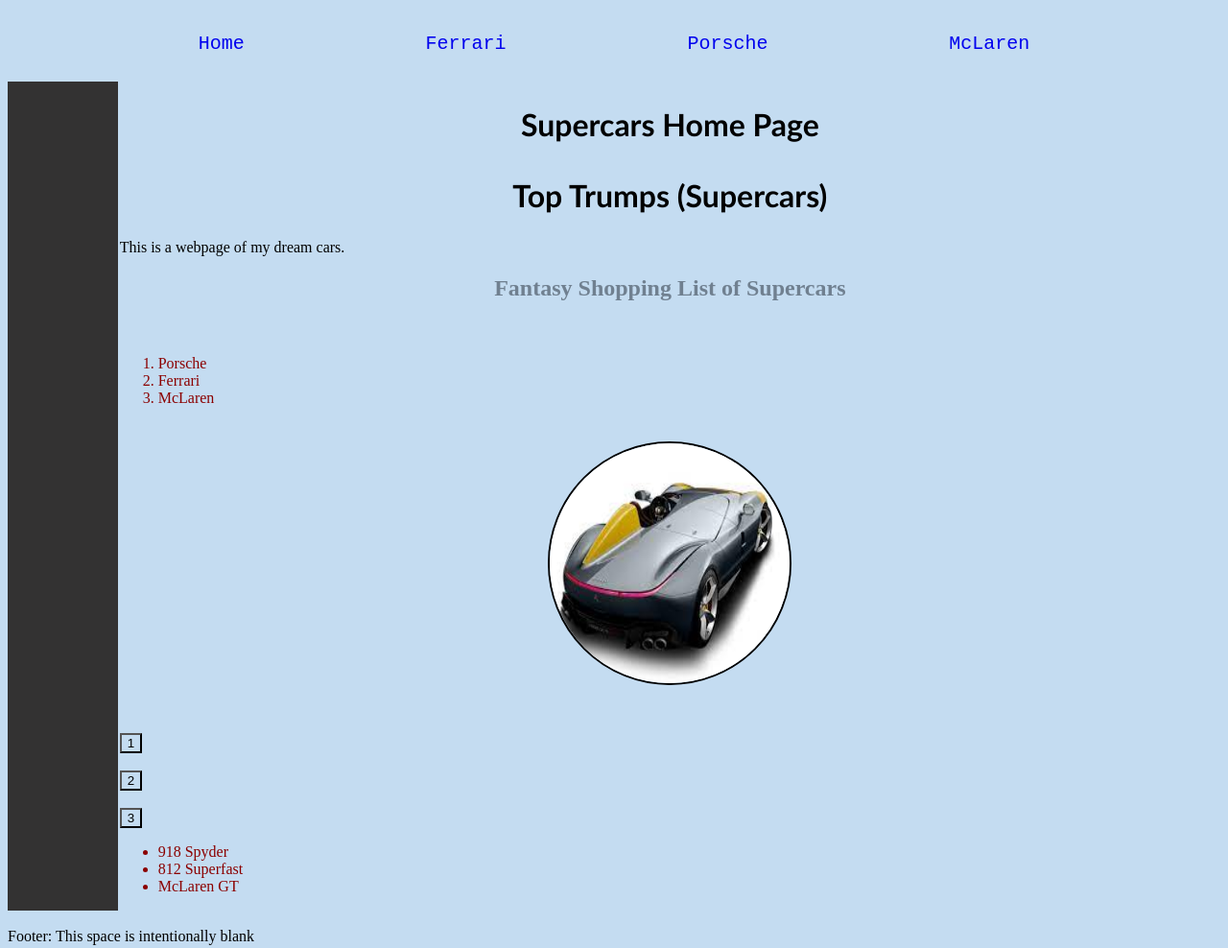
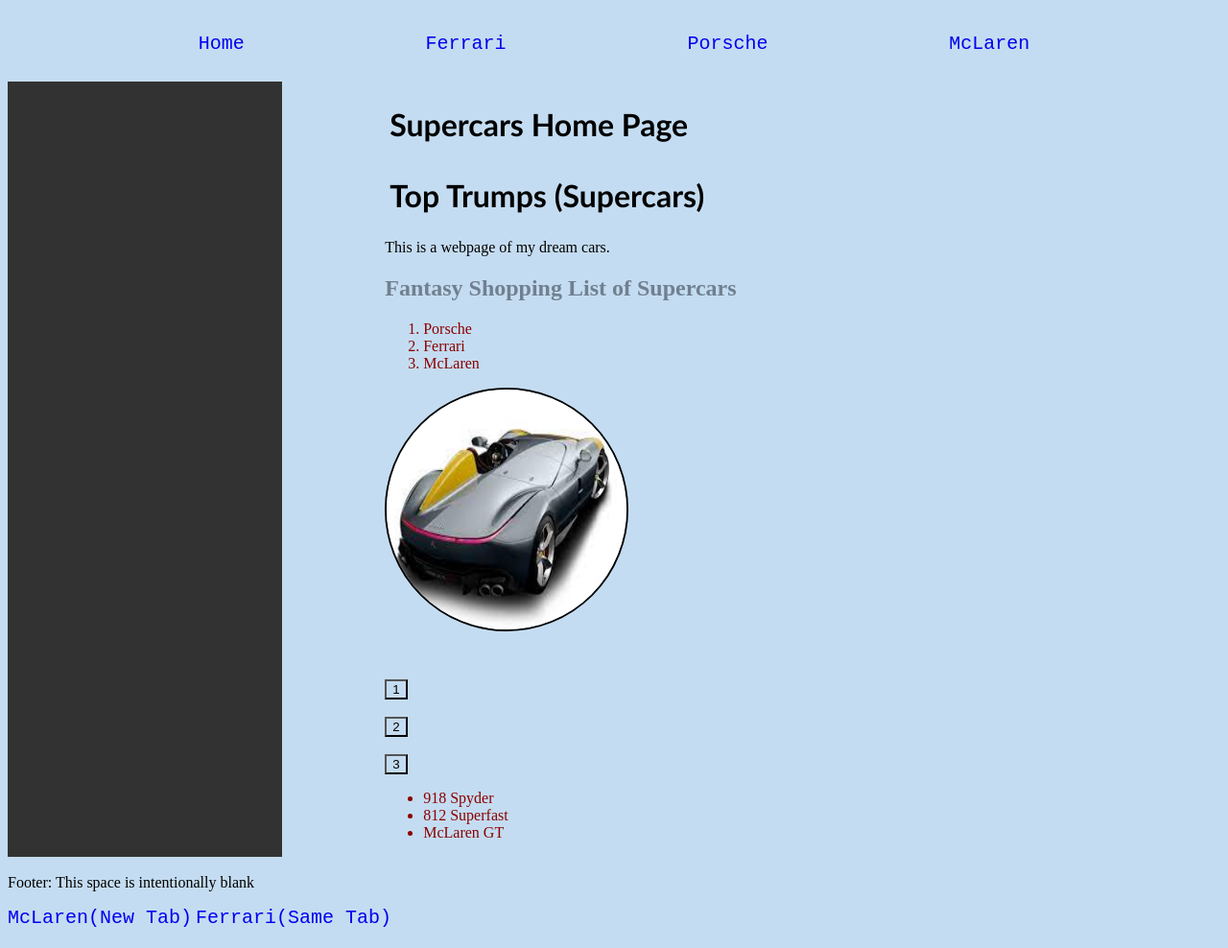
Before and after one commit to tonymm55/intro-html-css, a plain HTML site: page index.html in a window 1280 px wide. Shown: the top 988 px of the page at 96% size. Drawn offline with Linux system fonts and the light colour scheme.

Commit message:
add styling align left

```diff
--- a/index.css
+++ b/index.css
@@ -7,7 +7,7 @@
 
 .parent {
   display: grid;
-  grid-template-columns: 0.1fr 1fr;
+  grid-template-columns: 0.3fr 1fr;
   grid-template-rows: 0.2fr 1fr 0.2fr;
   grid-column-gap: 2px;
   grid-row-gap: 2px;
@@ -40,7 +40,7 @@
 
 .image {
   display: flex;
-  justify-content: center;
+  justify-content: left;
   align-items: center;
 }
 
@@ -50,7 +50,7 @@
 
 h1 {
   font-family: "Gill Sans", "Gill Sans MT", Calibri, "Trebuchet MS", sans-serif;
-  text-align: center;
+  text-align: left;
   padding-top: 10px;
   padding-bottom: 10px;
   padding-left: 5px;
@@ -60,7 +60,7 @@
 }
 
 h2 {
-  text-align: center;
+  text-align: left;
 }
 
 a {
@@ -81,11 +81,11 @@
   padding: 10px;
 }
 
-div.ordered-list {
+/* div.ordered-list {
   text-align: center;
   padding-top: 20px;
   padding-bottom: 20px;
-}
+} */
 
 ol.myOL {
   /* display: inline-block; */
@@ -95,4 +95,9 @@
 .div2 {
   background-color: #333232;
   max-width: 500px;
+  margin-right: 5px;
 }
+
+.div3 {
+  margin-left: 100px;
+}
```
